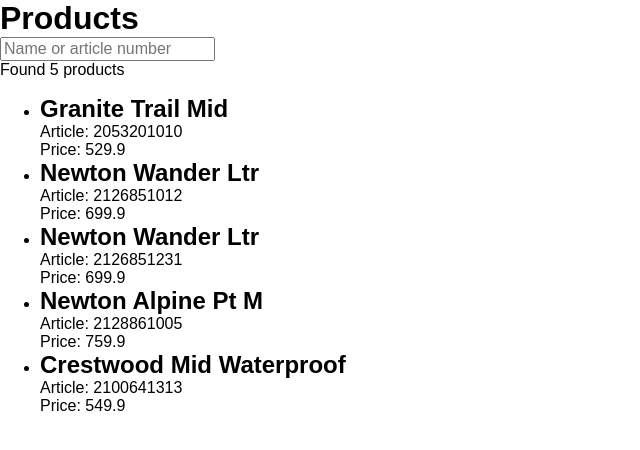
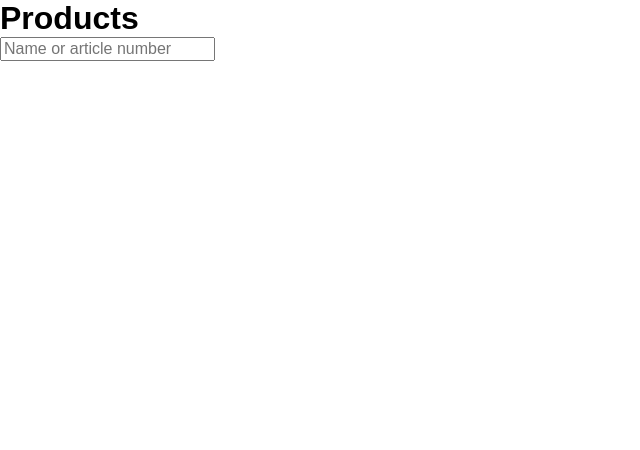
Before and after one commit to DianaGalter/check-price, a React (Vite) app: page / in a window 1280 px wide. Shown: the top 450 px of the page, without its empty margins (0-640 px from the left). Built offline with nearby package versions, Linux system fonts and the light colour scheme.

Commit message:
hide product list before search

```diff
--- a/src/App.tsx
+++ b/src/App.tsx
@@ -18,22 +18,23 @@
   }, [searchQuery]);
 
   const filteredProducts = filterProducts(products, debouncedSearchQuery);
-
   const productsCount = filteredProducts.length;
+  const hasSearchQuery = Boolean(debouncedSearchQuery.trim());
 
   return (
     <main>
       <h1>Products</h1>
       <SearchInput value={searchQuery} onChange={setSearchQuery} />
 
-      {productsCount > 0 ? (
+      {hasSearchQuery &&
+        (productsCount > 0 ? (
           <>
             <p>Found {productsCount} products</p>
             <ProductList products={filteredProducts} />
           </>
         ) : (
           <p>No products found</p>
-      )}
+        ))}
     </main>
   );
 }
--- a/src/features/product-search/filterProducts.ts
+++ b/src/features/product-search/filterProducts.ts
@@ -10,7 +10,7 @@
   const normalizedQuery = normalizeText(searchQuery);
 
   if (!normalizedQuery) {
-    return productList;
+    return [];
   }
 
   return productList.filter((product) => {
```
Lines whose indentation alone changed are shown as unchanged.
